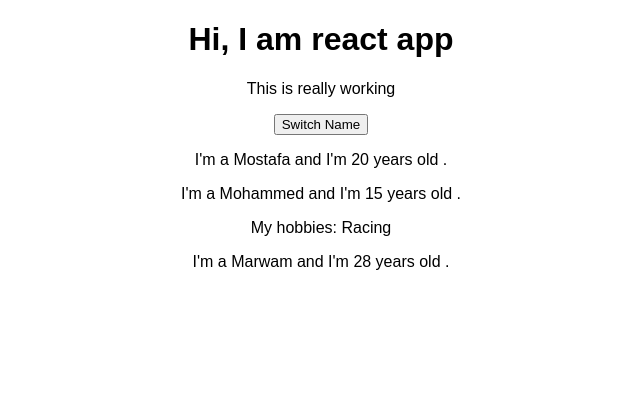
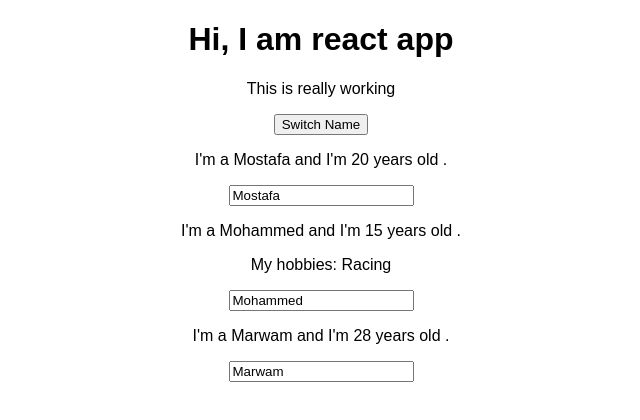
Before and after one commit to mostafahamed15/react-complete-guide, a React (Create React App) app: page / in a window 1280 px wide. Shown: the top 420 px of the page, without its empty margins (319-959 px from the left). Built offline with nearby package versions, Linux system fonts and the light colour scheme.

Commit message:
add to way binding

```diff
--- a/src/App.js
+++ b/src/App.js
@@ -10,13 +10,25 @@ class App extends Component {
     {name : 'Marwam' , age: 28}
   ]
 };
+nameChangedHandler = (event) =>{
+  this.setState(
+    {
+      person:[
+        {name : 'Mostafa', age: 20},
+        {name : event.target.value, age: 15},
+        {name : 'Marwam' , age: 35}
+      ]
+    }
+  )
+
+}
 switchNameHandler = (newName) => {
   //DON'T DO THIS: this.state.persons[0].name = 'Maximilian'
   this.setState(
     {
       person:[
         {name : newName, age: 20},
-        {name : 'Mohammed' , age: 15},
+        {name : 'Muhammed' , age: 15},
         {name : 'Marwam' , age: 40}
       ]
     }
@@ -31,7 +43,8 @@ switchNameHandler = (newName) => {
         <Person name = {this.state.person[0].name} age = {this.state.person[0].age}/>
         <Person name = {this.state.person[1].name}
          age = {this.state.person[1].age}
-         click = {this.switchNameHandler.bind(this, 'Max!')}> My hobbies: Racing</Person>
+         click = {this.switchNameHandler.bind(this, 'Max!')}
+        changed = {this.nameChangedHandler}> My hobbies: Racing</Person>
         <Person name = {this.state.person[2].name} age = {this.state.person[2].age}/>
       </div>
     );
--- a/src/Person/Person.js
+++ b/src/Person/Person.js
@@ -3,7 +3,9 @@ const person = (props)=>{
     return (
         <div>
     <p onClick = {props.click}>I'm a {props.name} and I'm {props.age} years old .</p>
-    <p> {props.children} </p>
+    <p > {props.children} </p>
+    <input type = 'text' onChange = {props.changed} value = {props.name} />
+    {/* value = {props.name} donot work i donot know why make it */}
     </div>
 )
 };
```
